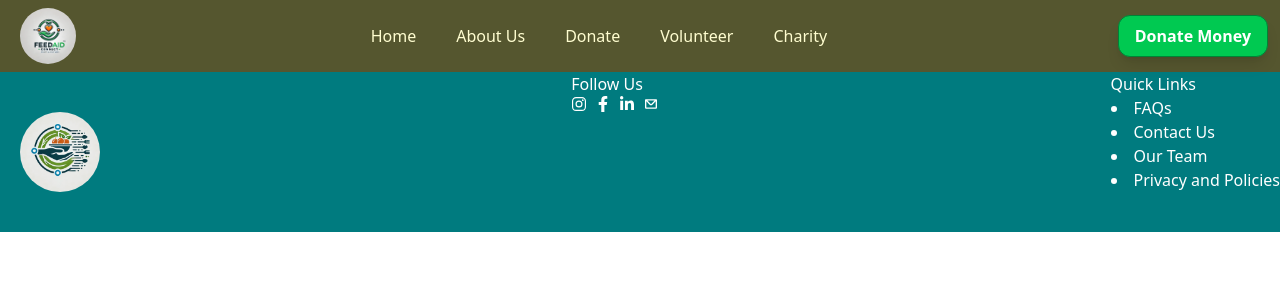
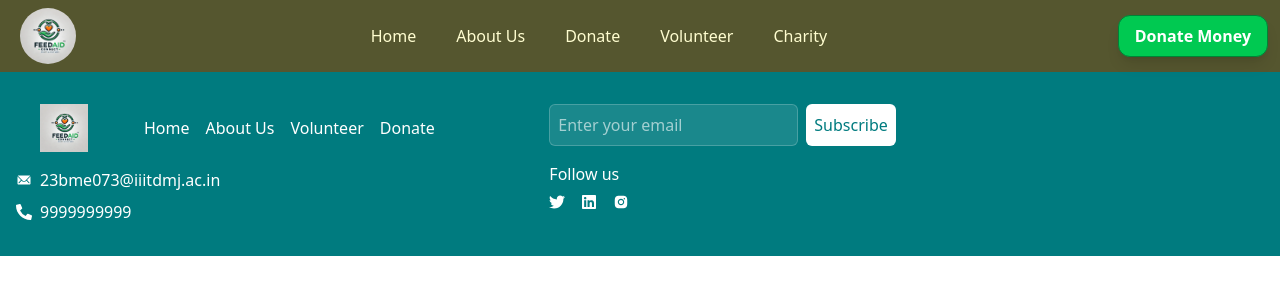
Before and after one commit to Vanshikaxxa/FeedAid_Connect, a Next.js app: page / in a window 1280 px wide. Shown: the top 300 px of the page. Built offline with nearby package versions, Linux system fonts and the light colour scheme.

Commit message:
Changes in Footer.tsx

```diff
--- a/public/components/Footer.tsx
+++ b/public/components/Footer.tsx
@@ -1,37 +1,93 @@
-import React from "react";
-import { IoLogoInstagram } from "react-icons/io5";
-import { FaFacebookF } from "react-icons/fa";
-import { FaLinkedinIn } from "react-icons/fa";
-import { CgMail } from "react-icons/cg";
+import Link from "next/link";
+import Image from "next/image";
+import { IoIosMail } from "react-icons/io";
+import { FaPhoneAlt } from "react-icons/fa";
+import { FaTwitter } from "react-icons/fa";
+import { FaLinkedin } from "react-icons/fa";
+import { AiFillInstagram } from "react-icons/ai";
 
-const Footer = () => {
+export default function Footer() {
   return (
-    <footer className="w-screen bg-[#007B7F] text-white h-40 flex justify-between">
-      <div className="h-auto w-auto items-center flex m-5">
-        <img
-          src="/images/logo/Logo1.webp"
-          alt=""
-          className="h-20 w-20 rounded-[100%]"
-        />
-      </div>
-      <div className="h-auto w-auto  ">
-        <h1>Follow Us</h1>
-        <div className="flex gap-2">
-          <IoLogoInstagram />
-          <FaFacebookF />
-          <FaLinkedinIn />
-          <CgMail />
+    <footer className="bg-[#007B7F] text-white py-8">
+      <div className="container mx-auto px-4">
+        <div className="grid grid-cols-1 md:grid-cols-12 gap-8">
+          {/* Logo and Quick Links */}
+          <div className="md:col-span-5 space-y-4">
+            <div className="flex items-center space-x-8">
+              {/* Logo */}
+              <div className="w-24 h-12 relative rounded-4xl">
+                <Image
+                  src="/images/logo/Logo3.webp"
+                  alt="Logo"
+                  fill
+                  className="object-contain rounded-4xl"
+                />
+              </div>
+
+              {/* Quick Links */}
+              <nav className="flex space-x-4 items-center">
+                <Link href="/" className="hover:underline">
+                  Home
+                </Link>
+                <Link href="/about" className="hover:underline">
+                  About Us
+                </Link>
+                <Link href="/volunteer" className="hover:underline">
+                  Volunteer
+                </Link>
+                <Link href="/donate" className="hover:underline">
+                  Donate
+                </Link>
+              </nav>
+            </div>
+
+            {/* Contact Information */}
+            <div className="space-y-2">
+              <div className="flex items-center space-x-2">
+                <IoIosMail />
+                <span>23bme073@iiitdmj.ac.in</span>
+              </div>
+              <div className="flex items-center space-x-2">
+                <FaPhoneAlt />
+                <span>9999999999</span>
+              </div>
+            </div>
+          </div>
+
+          {/* Subscribe Section */}
+          <div className="md:col-span-7 space-y-4">
+            <div className="flex flex-col sm:flex-row gap-2">
+              <input
+                type="email"
+                placeholder="Enter your email"
+                className="bg-white/10 border border-white/20 text-white placeholder:text-white/60 p-2 rounded-md"
+              />
+              <button className="bg-white text-[#007B7F] hover:bg-white/90 p-2 rounded-md">
+                Subscribe
+              </button>
+            </div>
+
+            {/* Social Media Links */}
+            <div className="space-y-2">
+              <p>Follow us</p>
+              <div className="flex space-x-4">
+                <Link href="#" className="hover:text-white/80">
+                  <FaTwitter />
+                  <span className="sr-only">Twitter</span>
+                </Link>
+                <Link href="#" className="hover:text-white/80">
+                  <FaLinkedin />
+                  <span className="sr-only">LinkedIn</span>
+                </Link>
+                <Link href="#" className="hover:text-white/80">
+                  <AiFillInstagram />
+                  <span className="sr-only">Instagram</span>
+                </Link>
+              </div>
+            </div>
+          </div>
         </div>
-      </div>
-      <div className="">
-        <h1>Quick Links</h1>
-        <li>FAQs</li>
-        <li>Contact Us</li>
-        <li>Our Team</li>
-        <li>Privacy and Policies</li>
       </div>
     </footer>
   );
-};
-
-export default Footer;
+}
```
